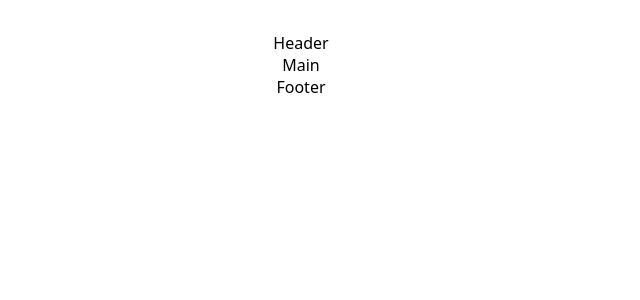
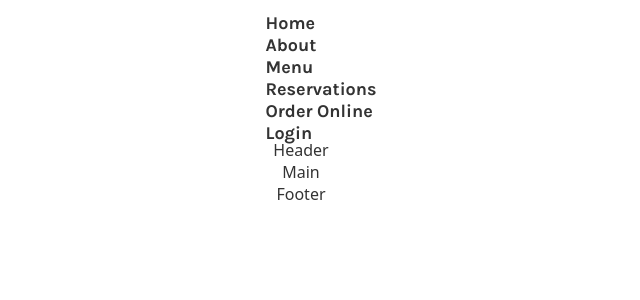
Before and after one commit to JacobTTorres/LittleLemon, a React (Create React App) app: page / in a window 1280 px wide. Shown: the top 300 px of the page, without its empty margins (339-979 px from the left). Built offline with nearby package versions, Linux system fonts and the light colour scheme; a web font is replaced by a local one.

Commit message:
Navbar setup

```diff
--- a/src/components/nav/Nav.js
+++ b/src/components/nav/Nav.js
@@ -6,15 +6,15 @@ import Logo from '../../icons_assets/Logo.svg';
 
 export default function Nav() {
   return (
-    <nav>
+    <nav className="topNavbar">
       {/* <img src={Logo} alt="Little Lemon img" /> */}
       <ul className="navLinks">
-        <li className="links"></li>
-        <li className="links"></li>
-        <li className="links"></li>
-        <li className="links"></li>
-        <li className="links"></li>
-        <li className="links"></li>
+        <li className="links">Home</li>
+        <li className="links">About</li>
+        <li className="links">Menu</li>
+        <li className="links">Reservations</li>
+        <li className="links">Order Online</li>
+        <li className="links">Login</li>
       </ul>
     </nav>
   );
--- a/src/components/nav/nav.css
+++ b/src/components/nav/nav.css
@@ -0,0 +1,8 @@
+.topNavbar {
+  display: flex;
+  justify-content: center;
+  align-items: center;
+  flex-direction: row;
+  height: 123px;
+  width: 100%;
+}
--- a/src/style.css
+++ b/src/style.css
@@ -22,7 +22,7 @@ body {
   margin: 0;
   padding: 1rem;
   font-family: system-ui, sans-serif;
-  color: black;
+  color: var(--highlightBlack);
   background-color: white;
 }
 
@@ -35,6 +35,8 @@ h1 {
 li {
   list-style: none;
   font-family: var(--karla);
+  font-size: 18;
+  font-weight: bold;
 }
 
 .appContainer {
```
